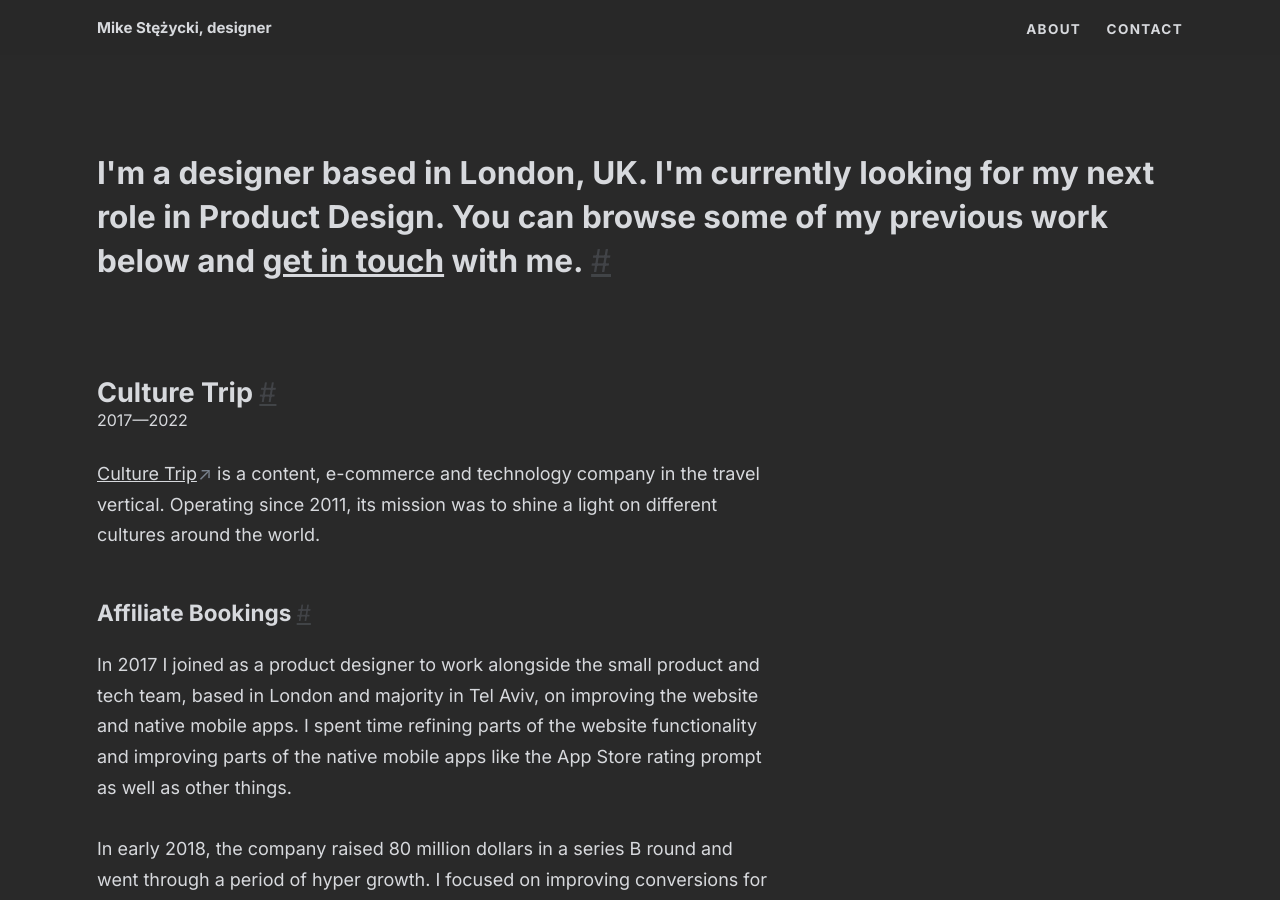
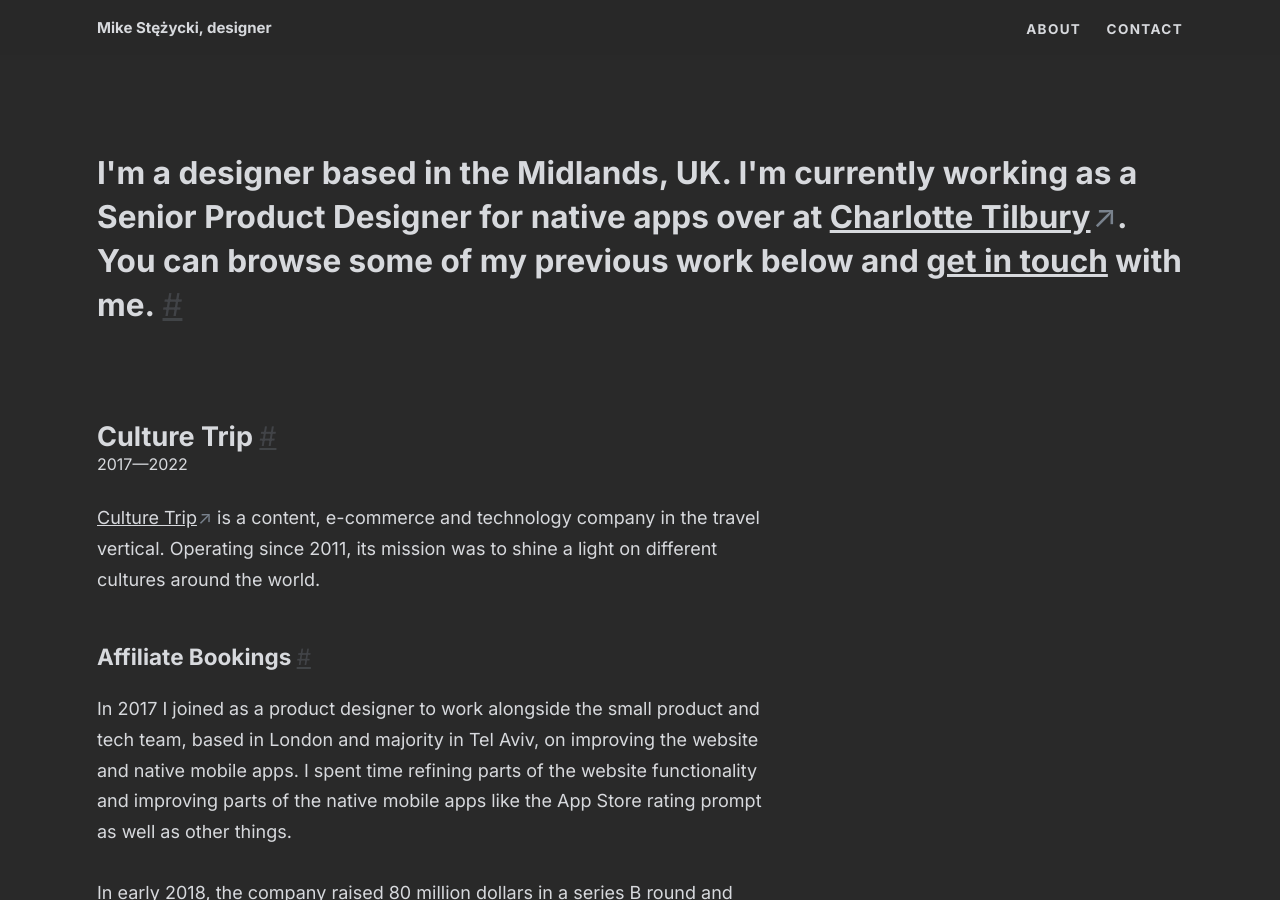
Before and after one commit to mr-stezz/mr-stezz.github.io, a Jekyll site: the page built from index.html, in a window 1280 px wide and 900 px high. Built offline with Jekyll 4.4.1, drawn with Linux system fonts in a browser that asks for light colours.

Commit message:
Update intro

```diff
--- a/_includes/_section.intro.html
+++ b/_includes/_section.intro.html
@@ -1,3 +1,3 @@
 <h2 id="intro" class="heading alpha w--300 u--m-bottom--huge">
-  I'm a designer based in London, UK. I'm currently looking for my next role in Product Design. You can browse some of my previous work below and <label for="toggle-checkbox" class="visual-link toggle-label" title="Send me an email." role="button" tabindex="0">get in touch</label> with me.&nbsp;<a href="#intro" class="subtitle-link" title="Permalink to this headline">#</a>
+  I'm a designer based in the Midlands, UK. I'm currently working as a Senior Product Designer for native apps over at <a href="https://www.charlottetilbury.com/uk" title="Skincare and makeup from award-winning makeup artist and author, Charlotte Tilbury.">Charlotte Tilbury</a>. You can browse some of my previous work below and <label for="toggle-checkbox" class="visual-link toggle-label" title="Send me an email." role="button" tabindex="0">get in touch</label> with me.&nbsp;<a href="#intro" class="subtitle-link" title="Permalink to this headline">#</a>
 </h2>
```
